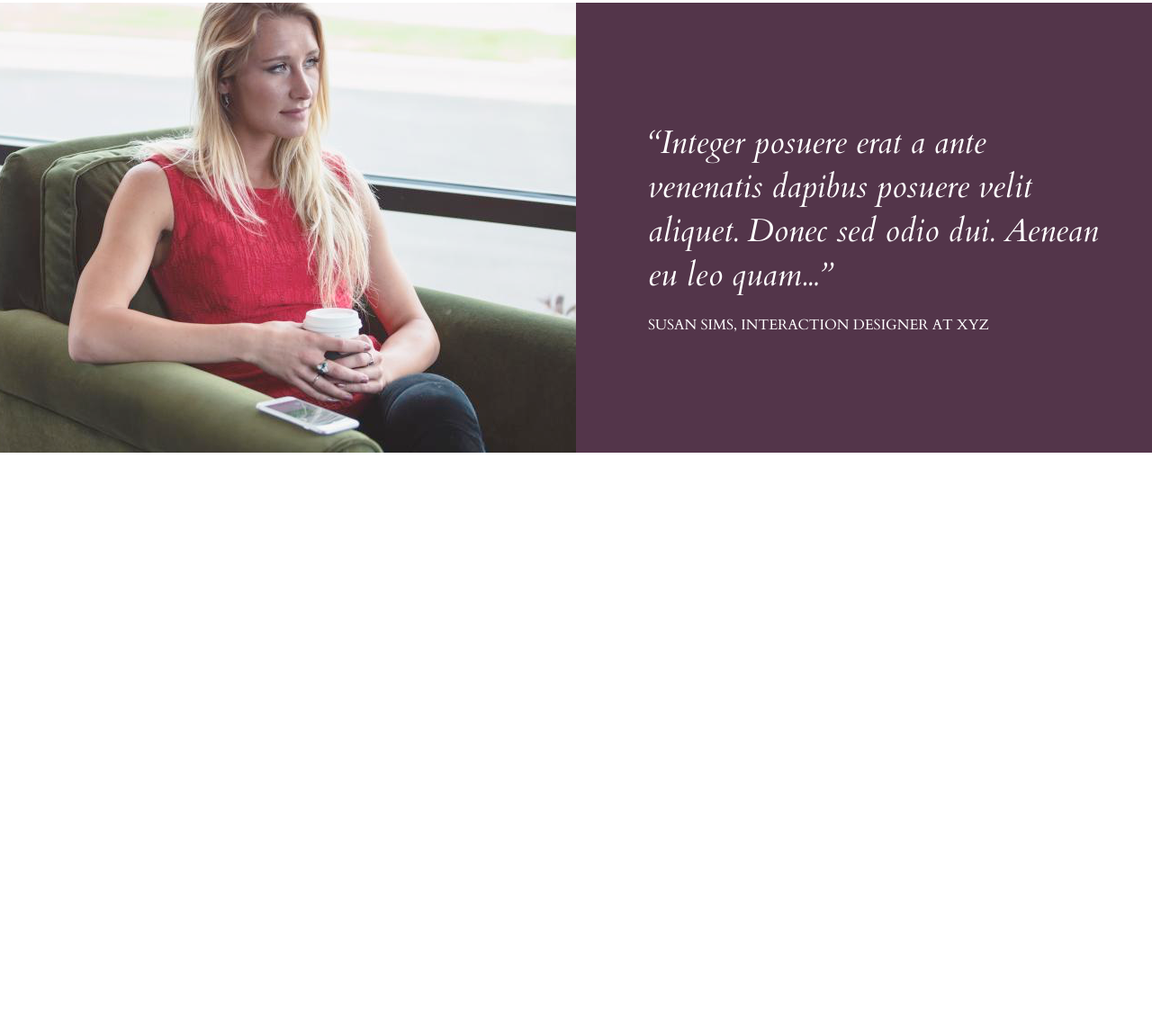
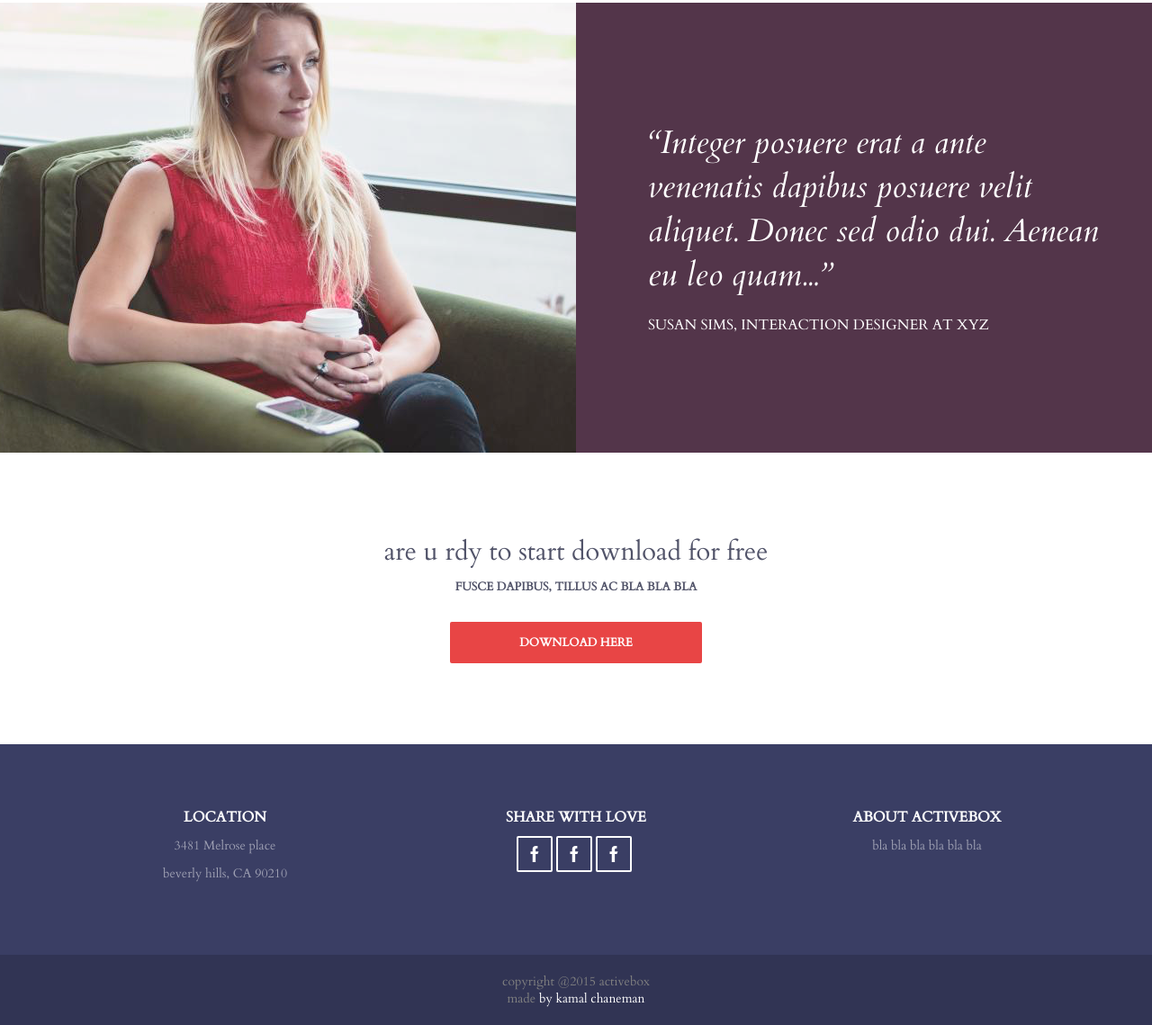
Before and after one commit to DeathTheBest/activebox, a plain HTML site: page index.html in a window 1280 px wide. Shown: the part 2955-4094 px from the top of the page at 90% size. Before the commit the page ends 3458 px from the top, so only its background shows below. Drawn offline with nearby package versions, Linux system fonts and the light colour scheme.

Commit message:
footer
footer

```diff
--- a/assets/css/style.css
+++ b/assets/css/style.css
@@ -149,11 +149,17 @@
     font-family: inherit;
     cursor: pointer;
     transition: background .1s linear;
+    text-align: center;
 }
 
 .btn--red {
     background-color: #e84545;
     text-decoration: none;
+}
+
+.btn--long {
+    min-width: 280px;
+
 }
 
 .btn--red:hover {
@@ -349,6 +355,26 @@
 
 }
 
+.social--footer {
+    justify-content: center;
+
+}
+
+.social--footer .social__item {
+    background-color: transparent;
+    border-radius: 2px;
+    border: 2px solid #fff;
+
+}
+
+.social--footer .social__icon {
+    fill:  #fff;
+}
+
+.social--footer .social__item:hover {
+    background-color: #fff;
+}
+
 .social__item {
     width: 40px;
     height: 40px;
@@ -382,6 +408,7 @@
 .reviews {
     background-color: #53354a;
     overflow: hidden;
+
 }
 
 .reviews__item {
@@ -422,3 +449,88 @@
     color: #fff;
     text-transform: uppercase;
 }
+
+/* download */
+
+.download {
+    margin: 90px 0;
+    text-align: center;
+
+}
+
+.download__title {
+    font-size: 29px;
+    color: #515369;
+    font-weight: 300;
+    margin-bottom: 10px;
+}
+
+.download__text {
+    font-size: 13px;
+    color: #515369;
+    font-weight: 700;
+    text-transform: uppercase;
+    margin-bottom: 30px;
+}
+
+/* footer */
+
+.footer {
+
+    background-color: #3a3e64;
+
+}
+
+.footer__inner {
+    display: flex;
+    flex-wrap: wrap;
+    padding: 70px 0;
+
+}
+
+.footer__block {
+    width: 33.33333%;
+
+    text-align: center;
+
+}
+
+.footer__title {
+    font-style: 14px;
+    font-weight: 700;
+    text-transform: uppercase;
+    color: #fff;
+    margin-bottom: 10px;
+}
+
+.footer__address {
+    font-style: normal;
+    color: rgba(255, 255, 255, .5);
+    line-height: 1.5;
+    font-size: 14px;
+}
+
+.footer__text {
+
+    color: rgba(255, 255, 255, .5);
+    line-height: 1.5;
+    font-size: 14px;
+
+}
+
+.copyright {
+    background-color: #313454;
+     padding: 20px 0;
+}
+
+.copyright__text {
+    text-align: center;
+    color: gray;
+    font-size: 14px;
+
+}
+
+.copyright__text span {
+    color: #fff;
+
+}
--- a/index.html
+++ b/index.html
@@ -318,6 +318,73 @@
         </div>
     </div>  <!-- reviews -->
 
+    <!-- download -->
+
+    <div class="download">
+        <div class="container">
+            <h3 class="download__title">
+                are u rdy to start download for free
+            </h3>
+            <div class="download__text">
+                <p>fusce dapibus, tillus ac bla bla bla</p>
+            </div>
+            <a class="btn btn--red btn--long" href="#">download here</a>
+        </div>
+    </div>
+
+    <!-- footer -->
+    <footer class="footer">
+        <div class="container">
+            <div class="footer__inner">
+                <div class="footer__block">
+                    <h4 class="footer__title">Location</h4>
+                    <address class="footer__address" >
+                        <p>3481 Melrose place</p>
+                        <p>beverly hills, CA 90210</p>
+                    </address>
+                </div>
+
+                <div class="footer__block">
+                    <h4 class="footer__title">Share with Love</h4>
+                    <div class="social social--footer">
+                        <a class="social__item" href="#" target="_blank">
+                           <svg class="social__icon">
+                               <use xlink:href="#facebook"></use>
+                           </svg>
+                        </a>
+
+                        <a class="social__item" href="#" target="_blank">
+                            <svg class="social__icon">
+                                <use xlink:href="#facebook"></use>
+                            </svg>
+                         </a>
+
+                         <a class="social__item" href="#" target="_blank">
+                           <svg class="social__icon">
+                               <use xlink:href="#facebook"></use>
+                           </svg>
+                        </a>
+                    </div>
+                </div>
+
+                <div class="footer__block">
+                    <h4 class="footer__title">About Activebox</h4>
+                    <div class="footer__text">
+                        <p>bla bla bla bla bla bla</p>
+                    </div>
+                </div>
+
+            </div>
+        </div>
+            <div class="copyright">
+                <div class="container">
+                    <div class="copyright__text">
+                        <div>copyright @2015 activebox</div>
+                        <div>made  <span>by kamal chaneman</span></div>
+                    </div>
+                </div>
+            </div>
+    </footer>
 
 
 </body>
```
